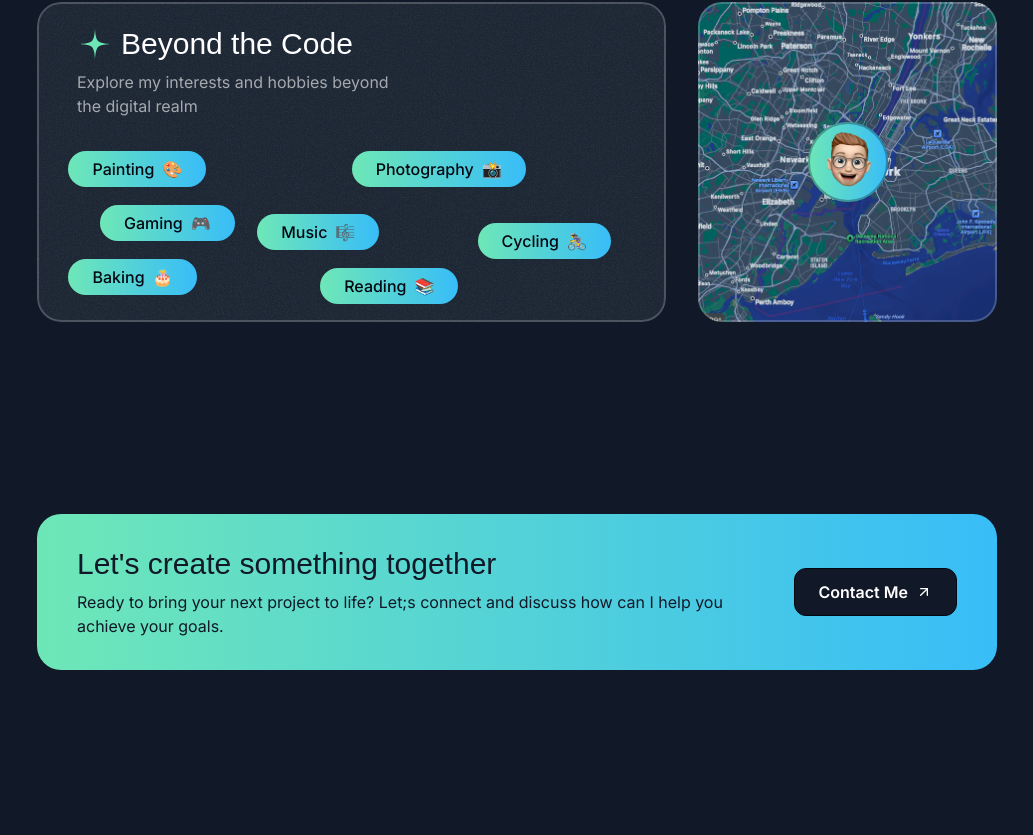
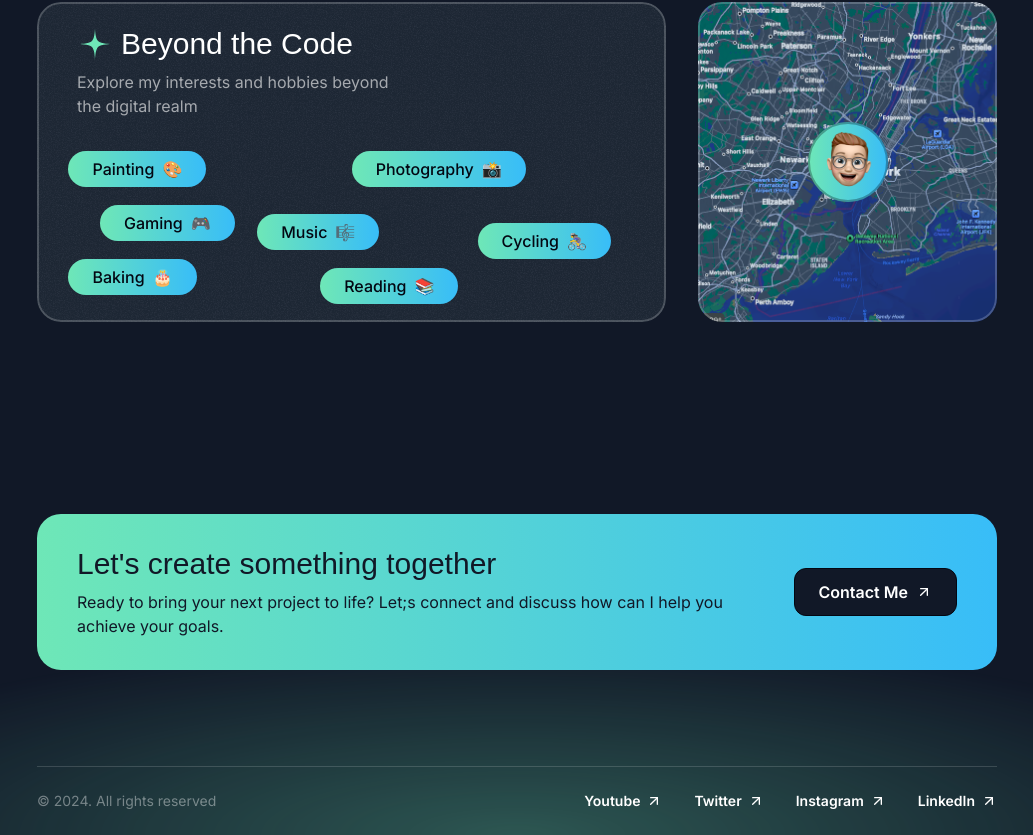
Before and after one commit to Fouzia-Oreen/Next-Js_Portfolio, a Next.js app in the folder nextjs-portfolio/: page / in a window 1280 px wide. Shown: the part 4610-5445 px from the top of the page, without its empty margins (123-1156 px from the left). Before the commit the page ends 5376 px from the top, so only its background shows below. Built offline with nearby package versions, Linux system fonts and the light colour scheme; a web font is replaced by a local one.

Commit message:
footer added

```diff
--- a/nextjs-portfolio/src/app/page.tsx
+++ b/nextjs-portfolio/src/app/page.tsx
@@ -1,6 +1,7 @@
 import AboutSection from "@/sections/About";
 import ContactSection from "@/sections/Contact";
 import FeaturedProjectSection from "@/sections/FeaturedProject";
+import FooterSection from "@/sections/Footer";
 import Header from "@/sections/Header";
 import HeroSection from "@/sections/Hero";
 import TapeSection from "@/sections/Tape";
@@ -16,6 +17,7 @@
      <TestimonialSection />
      <AboutSection />
      <ContactSection />
+     <FooterSection />
     </div>
   );
 }
--- /dev/null
+++ b/nextjs-portfolio/src/sections/Footer.tsx
@@ -0,0 +1,46 @@
+import Link from 'next/link';
+import ArrowUpRightIcon from '@/assets/icons/arrow-up-right.svg'
+import React from 'react'
+
+const links = [
+   {
+    title: 'Youtube',
+    href: "#"
+   },
+   {
+    title: 'Twitter',
+    href: "#"
+   },
+   {
+    title: 'Instagram',
+    href: "#"
+   },
+   {
+    title: 'LinkedIn',
+    href: "#"
+   },
+]
+
+const FooterSection = () => {
+  return (
+    <footer className='relative -z-10 overflow-x-clip'>
+      <div className='absolute h-[400px] w-[1600px] bottom-0 left-1/2 -translate-x-1/2 bg-emerald-300/30 [mask-image:radial-gradient(50%_50%_at_bottom_center,black,transparent)] -z-10'></div>
+      <div className='container'>
+        <div className='border-t border-white/15 py-6 text-sm flex flex-col items-center gap-8 md:flex-row md:justify-between'>
+            <div className='text-white/40'>&copy; 2024. All rights reserved</div>
+            <nav className='flex flex-col items-center gap-8 md:flex-row'>
+                {links.map((link) => (
+                <Link href={link.href} className='inline-flex items-center gap-1.5' >
+                    <span className='font-semibold'>{link.title}</span>
+                    <ArrowUpRightIcon className="size-4"/>
+                </Link>
+                ))}
+
+            </nav>
+        </div>
+      </div>
+    </footer>
+  )
+}
+
+export default FooterSection
```
